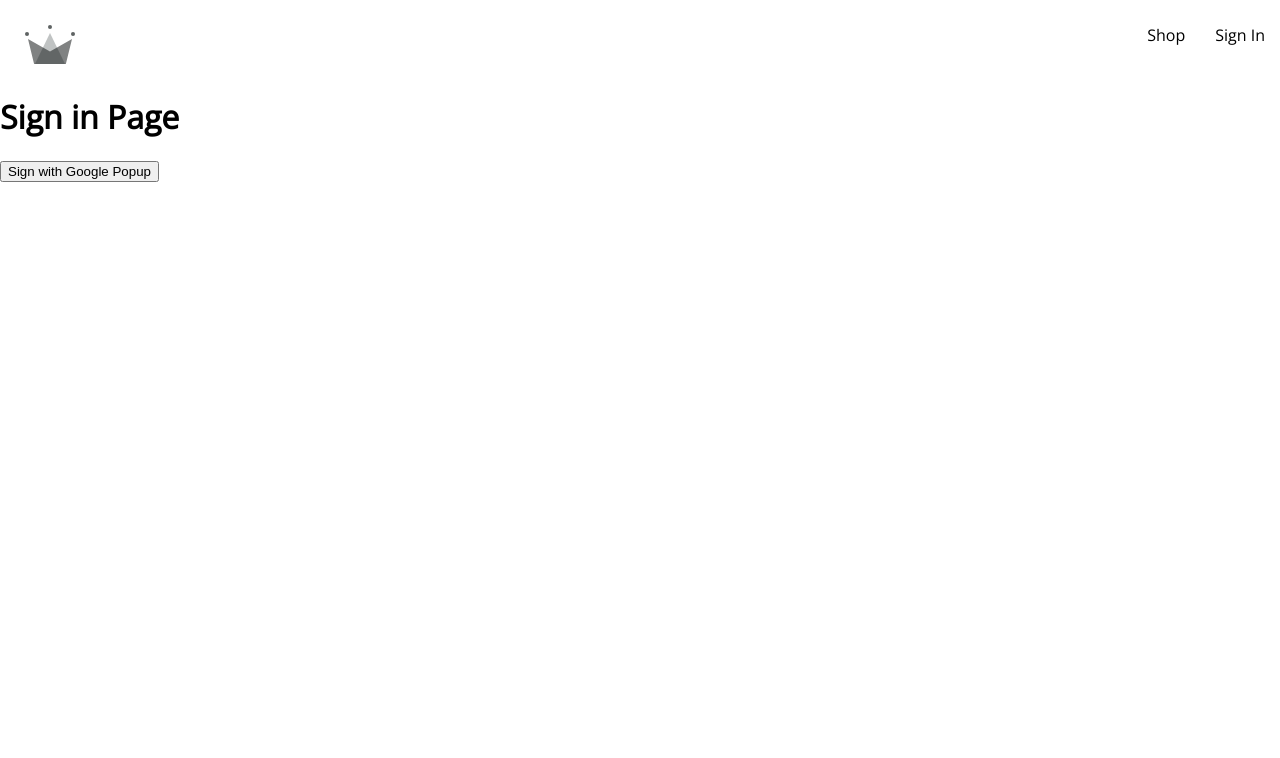
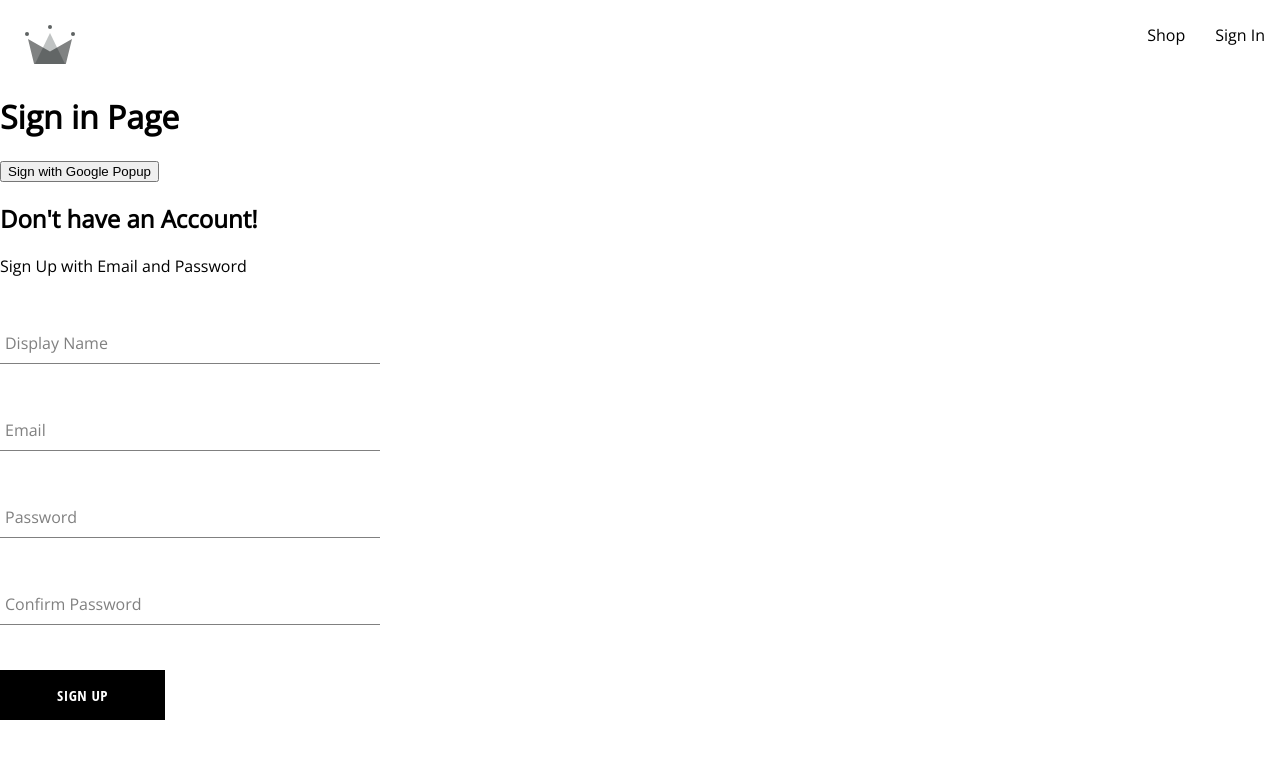
Before and after one commit to joybd97/complete-eCommerce-project, a React (Create React App) app: page /sign-in in a window 1280 px wide. Shown: the top 758 px of the page. Built offline with nearby package versions, Linux system fonts and the light colour scheme.

Commit message:
button and signin component update

```diff
--- /dev/null
+++ b/src/components/button/button.component.jsx
@@ -0,0 +1,14 @@
+import React from 'react';
+import './button.style.scss'
+const BUTTON_TYPE_CLASSES ={
+    google: 'google-sign-in',
+    inverted: 'inverted'
+}
+
+const Button = ({children, buttonType,...otherProps}) => {
+    return (
+        <button className={`button-container ${BUTTON_TYPE_CLASSES[buttonType]}`}{...otherProps}>{children}</button>
+    );
+};
+
+export default Button;
--- /dev/null
+++ b/src/components/button/button.style.scss
@@ -0,0 +1,46 @@
+.button-container {
+    min-width: 165px;
+    width: auto;
+    height: 50px;
+    letter-spacing: 0.5px;
+    line-height: 50px;
+    padding: 0 35px 0 35px;
+    font-size: 15px;
+    background-color: black;
+    color: white;
+    text-transform: uppercase;
+    font-family: 'Open Sans Condensed';
+    font-weight: bolder;
+    border: none;
+    cursor: pointer;
+    display: flex;
+    justify-content: center;
+
+    &:hover {
+      background-color: white;
+      color: black;
+      border: 1px solid black;
+    }
+
+    &.google-sign-in {
+      background-color: #4285f4;
+      color: white;
+
+      &:hover {
+        background-color: #357ae8;
+        border: none;
+      }
+    }
+
+    &.inverted {
+      background-color: white;
+      color: black;
+      border: 1px solid black;
+
+      &:hover {
+        background-color: black;
+        color: white;
+        border: none;
+      }
+    }
+  }
--- /dev/null
+++ b/src/components/form-input/form-input.component.jsx
@@ -0,0 +1,22 @@
+import React from 'react';
+
+import './form-input.style.scss';
+
+const FormInput = ({ label, ...otherProps }) => {
+    return (
+      <div className='group'>
+        <input className='form-input' {...otherProps} />
+        {label && (
+          <label
+            className={`${
+              otherProps.value.length ? 'shrink' : ''
+            } form-input-label`}
+          >
+            {label}
+          </label>
+        )}
+      </div>
+    );
+  };
+
+  export default FormInput;
--- /dev/null
+++ b/src/components/form-input/form-input.style.scss
@@ -0,0 +1,54 @@
+$sub-color: grey;
+$main-color: black;
+
+@mixin shrinkLabel {
+  top: -14px;
+  font-size: 12px;
+  color: $main-color;
+}
+
+.group {
+  position: relative;
+  margin: 45px 0;
+
+  .form-input {
+    background: none;
+    background-color: white;
+    color: $sub-color;
+    font-size: 18px;
+    padding: 10px 10px 10px 5px;
+    display: block;
+    width: 100%;
+    border: none;
+    border-radius: 0;
+    border-bottom: 1px solid $sub-color;
+    margin: 25px 0;
+
+    &:focus {
+      outline: none;
+    }
+
+    &:focus ~ .form-input-label {
+      @include shrinkLabel();
+    }
+  }
+
+  input[type='password'] {
+    letter-spacing: 0.3em;
+  }
+
+  .form-input-label {
+    color: $sub-color;
+    font-size: 16px;
+    font-weight: normal;
+    position: absolute;
+    pointer-events: none;
+    left: 5px;
+    top: 10px;
+    transition: 300ms ease all;
+
+    &.shrink {
+      @include shrinkLabel();
+    }
+  }
+}
--- /dev/null
+++ b/src/components/sign-up-form/sign-up-form.component.jsx
@@ -0,0 +1,73 @@
+import React from 'react';
+import {createAuthUserWithEmailAndPassword, createUserDocumentFromAuth} from '../../utils/firebase/firebase.utils';
+import { useState } from 'react';
+import FormInput from '../form-input/form-input.component'
+import './sign-up-form.style.scss';
+import Button from '../button/button.component'
+
+
+const defaultFormFields = {
+    displayName: '',
+    email: '',
+    password: '',
+    confirmPassword: ''
+}
+
+const SignUpForm = () => {
+    const [formFields,setFormFields] = useState(defaultFormFields);
+    const {displayName,email,password,confirmPassword} = formFields;
+
+    const resetFormFields =() => {
+        setFormFields(defaultFormFields);
+    }
+
+    const handelSubmit = async (event) => {
+        event.preventDefault();
+
+        if(password != confirmPassword){
+            alert("Password do not match!");
+            return;
+        }
+
+        try{
+            const {user} = await createAuthUserWithEmailAndPassword(email, password);
+            await createUserDocumentFromAuth(user,{displayName});
+            resetFormFields();
+
+        }catch(error){
+            if(error.code==='auth/email-already-in-use'){
+                alert("Email already in use");
+            }
+            console.log(error);
+        }
+    }
+
+    const handleChange = (event) => {
+        const {name,value} = event.target;
+        setFormFields({...formFields,[name]: value});
+    }
+
+    return (
+        <div className="sign-up-container">
+            <h2>Don't have an Account!</h2>
+            <span>Sign Up with Email and Password</span>
+            <form onSubmit={handelSubmit}>
+
+                <FormInput type="text" label="Display Name" required onChange={handleChange} name="displayName" value={displayName}/>
+
+
+                <FormInput type="email" label="Email" required onChange={handleChange} name="email" value={email}/>
+
+
+                <FormInput type="password" label="Password" required onChange={handleChange} name="password" value={password}/>
+
+
+                <FormInput type="password"label="Confirm Password" required onChange={handleChange} name="confirmPassword" value={confirmPassword}/>
+
+                <Button type="submit">Sign Up</Button>
+            </form>
+        </div>
+    );
+};
+
+export default SignUpForm;
--- /dev/null
+++ b/src/components/sign-up-form/sign-up-form.style.scss
@@ -0,0 +1,8 @@
+.sign-up-container{
+    display:flex;
+    flex-direction:column;
+    width:380px;
+    h2{
+        margin-top:10px 0;
+    }
+}
--- a/src/routes/sign-in/sign-in.component.jsx
+++ b/src/routes/sign-in/sign-in.component.jsx
@@ -1,19 +1,27 @@
-import {signInWithGooglePopup,createUserDocumentFromAuth} from '../../utils/firebase/firebase.utils'
+import {signInWithGooglePopup,createUserDocumentFromAuth,signInWithGoogleRedirect} from '../../utils/firebase/firebase.utils'
+
+import SignUpForm from '../../components/sign-up-form/sign-up-form.component'
+const SignIn = () =>{
 
 
-const SignIn = () =>{
+
     const logGoogleUser = async() => {
         const {user} = await signInWithGooglePopup();
         const userDocRef = await createUserDocumentFromAuth(user);
     }
+
+
     return (
         <div>
             <h1>Sign in Page</h1>
             <button onClick={logGoogleUser}>
                 Sign with Google Popup
             </button>
+
+            <SignUpForm/>
+
         </div>
     )
-}
+};
 
 export default SignIn;
```
